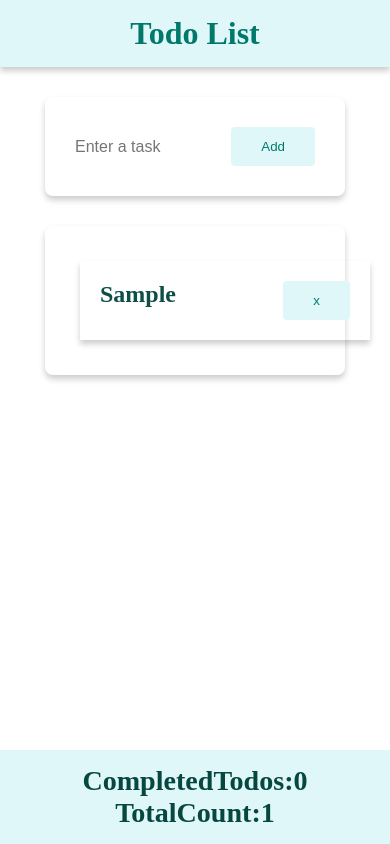
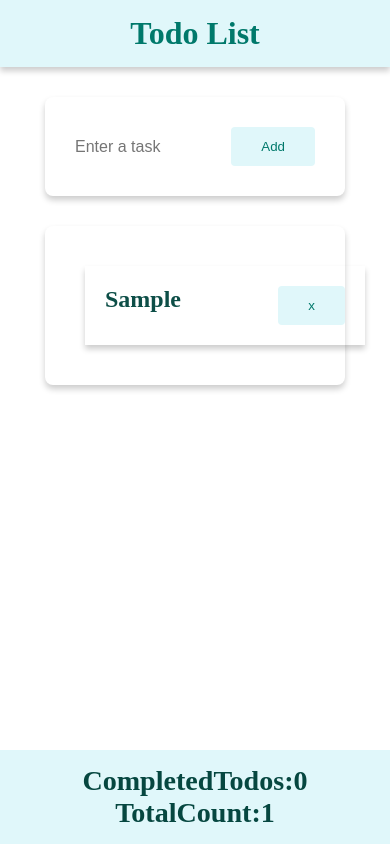
Before and after one commit to suruthiperumal12/React-TodoApp, a React (Vite) app: page / in a window 390 px wide. Both pictures are taken after typing "Sample" into the empty fields and a click on the button "Add". Built offline with nearby package versions, Linux system fonts and the light colour scheme.

Commit message:
modified files

```diff
--- a/src/components/footer.module.css
+++ b/src/components/footer.module.css
@@ -20,6 +20,7 @@
     .footercontainer {
         width: 100%;
         padding: 15px;
+        /* position: fixed; */
     }
 
     .itemcontainer {
@@ -27,7 +28,5 @@
         flex-wrap: wrap;
         align-items: center;
         justify-content: center;
-
-
     }
 }
--- a/src/components/todoitem.module.css
+++ b/src/components/todoitem.module.css
@@ -45,7 +45,7 @@
 
     .item {
         font-weight: normal;
-        margin: 5px;
+        margin: 10px;
         padding: 20px;
     }
 }
```
